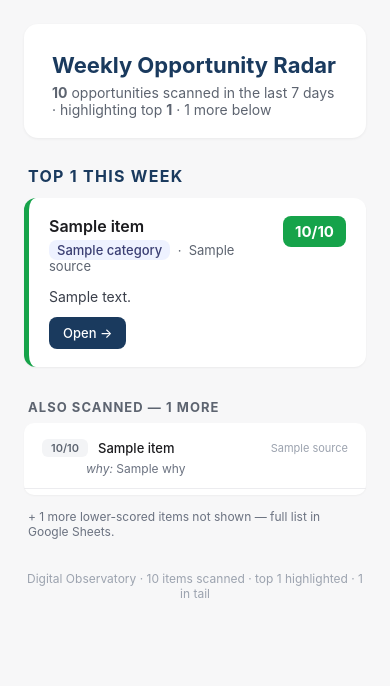
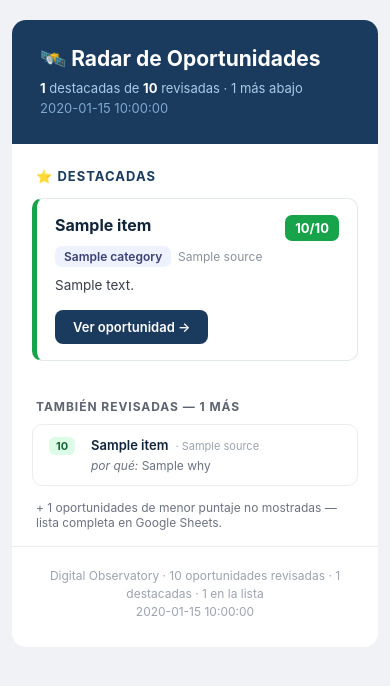
Before and after one commit to HesusG/digital-observatory, a Python web app: template observatory/outputs/templates/weekly_digest.html in a window 390 px wide. Shown: the top 686 px of the page. Run offline with Jinja, Linux system fonts and the light colour scheme; the template is opened without the code that fills it: most values are stand-ins (such as "Sample title", 1, 10 or a date in 2020).

Commit message:
fix(email): exclude 0/10 noise from highlights + redesigned Spanish template
- render_weekly_digest now ranks only score>0 items, so the top no longer
  shows unevaluated 0/10 entries (the reported bug). Plain-text fallback too.
- New table-based, Gmail-safe, mobile-friendly Spanish template (header band,
  scored cards with CTA, compact tail with why, empty state) + generated_at
  (CDMX) in header/footer.

Co-Authored-By: Claude Opus 4.8 (1M context) <noreply@anthropic.com>

```diff
--- a/observatory/outputs/templates/weekly_digest.html
+++ b/observatory/outputs/templates/weekly_digest.html
@@ -1,72 +1,138 @@
 <!DOCTYPE html>
-<html>
+<html lang="es">
 <head>
   <meta charset="UTF-8">
-  <title>Weekly Opportunity Radar</title>
+  <meta name="viewport" content="width=device-width, initial-scale=1.0">
+  <title>Radar de Oportunidades</title>
 </head>
-<body style="font-family: -apple-system, BlinkMacSystemFont, 'Segoe UI', Helvetica, Arial, sans-serif; max-width: 760px; margin: 0 auto; background: #f7f7f8; color: #1c1c1f; padding: 24px;">
+<body style="margin:0; padding:0; background:#f0f2f5; -webkit-text-size-adjust:100%;">
 
-  <div style="background:#ffffff; border-radius:14px; padding:28px 28px 20px 28px; box-shadow:0 1px 3px rgba(0,0,0,0.06);">
-    <h1 style="margin:0 0 6px 0; color:#1a3a5e; font-size:22px;">Weekly Opportunity Radar</h1>
-    <p style="margin:0; color:#5d6470; font-size:14px;">
-      <strong>{{ total }}</strong> opportunities scanned in the last 7 days · highlighting top <strong>{{ top_count }}</strong>
-      {% if rest_count > 0 %}· {{ rest_count }} more below{% endif %}
-    </p>
+  <div style="display:none; max-height:0; overflow:hidden; opacity:0; font-size:1px; line-height:1px; color:#f0f2f5;">
+    {{ top_count }} oportunidades destacadas de {{ total }} revisadas. {{ generated_at }}
   </div>
 
-  <!-- ────────────────  TOP 10 HIGHLIGHTS  ──────────────── -->
+  <table role="presentation" width="100%" cellpadding="0" cellspacing="0" border="0" style="background:#f0f2f5; padding:20px 12px;">
+    <tr>
+      <td align="center">
+        <table role="presentation" width="600" cellpadding="0" cellspacing="0" border="0" style="width:100%; max-width:600px; margin:0 auto;">
+
+          <tr>
+            <td style="background:#1a3a5e; border-radius:14px 14px 0 0; padding:26px 28px;">
+              <h1 style="margin:0; color:#ffffff; font-family:-apple-system,BlinkMacSystemFont,'Segoe UI',Helvetica,Arial,sans-serif; font-size:21px; font-weight:700;">
+                🛰️ Radar de Oportunidades
+              </h1>
+              <p style="margin:8px 0 0 0; color:#aacbe8; font-family:-apple-system,BlinkMacSystemFont,'Segoe UI',Helvetica,Arial,sans-serif; font-size:13px; line-height:1.5;">
+                <strong style="color:#ffffff;">{{ top_count }}</strong> destacadas de <strong style="color:#ffffff;">{{ total }}</strong> revisadas{% if rest_count > 0 %} · {{ rest_count }} más abajo{% endif %}<br>
+                <span style="color:#7fa8cf;">{{ generated_at }}</span>
+              </p>
+            </td>
+          </tr>
+
+          <tr>
+            <td style="background:#ffffff; padding:24px 20px 8px 20px;">
               {% if top %}
-  <h2 style="margin:28px 0 12px 4px; color:#1a3a5e; font-size:16px; text-transform:uppercase; letter-spacing:0.08em;">Top {{ top_count }} this week</h2>
+              <p style="margin:0 0 14px 4px; color:#1a3a5e; font-family:-apple-system,BlinkMacSystemFont,'Segoe UI',Helvetica,Arial,sans-serif; font-size:13px; font-weight:700; text-transform:uppercase; letter-spacing:0.08em;">
+                ⭐ Destacadas
+              </p>
               {% for item in top %}
-  <div style="background:#ffffff; border-radius:12px; padding:18px 20px; margin-bottom:12px; box-shadow:0 1px 2px rgba(0,0,0,0.05); border-left:5px solid {% if item.score >= 8 %}#16a34a{% elif item.score >= 5 %}#eab308{% else %}#9ca3af{% endif %};">
-    <div style="display:flex; align-items:flex-start; justify-content:space-between; gap:12px;">
-      <div style="flex:1; min-width:0;">
-        <a href="{{ item.url }}" style="font-size:16px; font-weight:600; color:#1c1c1f; text-decoration:none;">{{ item.title }}</a>
-        <p style="margin:6px 0 0 0; font-size:13px; color:#5d6470;">
-          <span style="background:#eef2ff; color:#3b3f73; padding:2px 8px; border-radius:8px; font-weight:500;">{{ item.category }}</span>
-          &nbsp;·&nbsp; {{ item.source }}
+              <table role="presentation" width="100%" cellpadding="0" cellspacing="0" border="0" style="margin-bottom:14px; border:1px solid #e4e7ec; border-left:5px solid {% if item.score >= 8 %}#16a34a{% elif item.score >= 5 %}#eab308{% else %}#9ca3af{% endif %}; border-radius:10px;">
+                <tr>
+                  <td style="padding:16px 18px;">
+                    <table role="presentation" width="100%" cellpadding="0" cellspacing="0" border="0">
+                      <tr>
+                        <td style="vertical-align:top; padding-right:10px;">
+                          <a href="{{ item.url }}" style="font-family:-apple-system,BlinkMacSystemFont,'Segoe UI',Helvetica,Arial,sans-serif; font-size:16px; font-weight:700; color:#10243a; text-decoration:none; line-height:1.35;">{{ item.title }}</a>
+                        </td>
+                        {% if item.score and item.score > 0 %}
+                        <td style="vertical-align:top; width:54px; text-align:right;">
+                          <span style="display:inline-block; background:{% if item.score >= 8 %}#16a34a{% elif item.score >= 5 %}#eab308{% else %}#9ca3af{% endif %}; color:#ffffff; font-family:-apple-system,BlinkMacSystemFont,'Segoe UI',Helvetica,Arial,sans-serif; font-weight:700; font-size:13px; padding:5px 10px; border-radius:7px; white-space:nowrap;">{{ item.score }}/10</span>
+                        </td>
+                        {% endif %}
+                      </tr>
+                    </table>
+                    <p style="margin:8px 0 0 0; font-family:-apple-system,BlinkMacSystemFont,'Segoe UI',Helvetica,Arial,sans-serif; font-size:12px; color:#5d6470;">
+                      {% if item.category %}<span style="background:#eef2ff; color:#3b3f73; padding:3px 9px; border-radius:7px; font-weight:600;">{{ item.category }}</span>&nbsp;&nbsp;{% endif %}<span style="color:#8a909b;">{{ item.source }}</span>
                     </p>
-      </div>
-      <div style="background:{% if item.score >= 8 %}#16a34a{% elif item.score >= 5 %}#eab308{% else %}#9ca3af{% endif %}; color:white; font-weight:700; font-size:15px; padding:6px 12px; border-radius:8px; white-space:nowrap;">
-        {{ item.score }}/10
-      </div>
-    </div>
                     {% if item.summary %}
-    <p style="margin:12px 0 0 0; font-size:14px; line-height:1.5; color:#3a3f4a;">{{ item.summary }}</p>
+                    <p style="margin:11px 0 0 0; font-family:-apple-system,BlinkMacSystemFont,'Segoe UI',Helvetica,Arial,sans-serif; font-size:13.5px; line-height:1.55; color:#3a3f4a;">{{ item.summary }}</p>
                     {% endif %}
-    <p style="margin:10px 0 0 0;"><a href="{{ item.url }}" style="display:inline-block; padding:8px 14px; background:#1a3a5e; color:white; text-decoration:none; border-radius:8px; font-size:13px; font-weight:500;">Open →</a></p>
-  </div>
+                    <table role="presentation" cellpadding="0" cellspacing="0" border="0" style="margin-top:14px;">
+                      <tr>
+                        <td style="background:#1a3a5e; border-radius:8px;">
+                          <a href="{{ item.url }}" style="display:inline-block; padding:9px 18px; font-family:-apple-system,BlinkMacSystemFont,'Segoe UI',Helvetica,Arial,sans-serif; color:#ffffff; text-decoration:none; font-size:13px; font-weight:600;">Ver oportunidad →</a>
+                        </td>
+                      </tr>
+                    </table>
+                  </td>
+                </tr>
+              </table>
               {% endfor %}
               {% endif %}
 
-  <!-- ────────────────  LONG-TAIL ROW LIST  ──────────────── -->
+              {% if not top %}
+              <p style="margin:20px 4px; font-family:-apple-system,BlinkMacSystemFont,'Segoe UI',Helvetica,Arial,sans-serif; font-size:14px; color:#5d6470; text-align:center;">
+                No hay oportunidades destacadas en este periodo.
+              </p>
+              {% endif %}
+            </td>
+          </tr>
+
           {% if rest %}
-  <h2 style="margin:32px 0 8px 4px; color:#5d6470; font-size:13px; text-transform:uppercase; letter-spacing:0.08em;">Also scanned — {{ rest_count }} more</h2>
-  <div style="background:#ffffff; border-radius:10px; padding:6px 0; box-shadow:0 1px 2px rgba(0,0,0,0.04);">
+          <tr>
+            <td style="background:#ffffff; padding:16px 20px 8px 20px;">
+              <p style="margin:0 0 10px 4px; color:#5d6470; font-family:-apple-system,BlinkMacSystemFont,'Segoe UI',Helvetica,Arial,sans-serif; font-size:12px; font-weight:700; text-transform:uppercase; letter-spacing:0.08em;">
+                También revisadas — {{ rest_count }} más
+              </p>
+              <table role="presentation" width="100%" cellpadding="0" cellspacing="0" border="0" style="border:1px solid #ececef; border-radius:10px;">
                 {% for item in rest %}
-    <div style="padding:10px 18px; border-bottom:1px solid #ececef;">
-      <div style="display:flex; align-items:center; gap:10px;">
-        <span style="background:#f3f4f6; color:#5d6470; font-weight:600; font-size:11px; padding:2px 7px; border-radius:6px; min-width:32px; text-align:center;">{{ item.score }}/10</span>
-        <a href="{{ item.url }}" style="flex:1; min-width:0; font-size:13px; color:#1c1c1f; text-decoration:none; font-weight:500; overflow:hidden; text-overflow:ellipsis; white-space:nowrap;">{{ item.title }}</a>
-        <span style="font-size:11px; color:#9ca3af; white-space:nowrap;">{{ item.source }}</span>
-      </div>
+                <tr>
+                  <td style="padding:11px 16px; {% if not loop.last %}border-bottom:1px solid #f0f1f3;{% endif %}">
+                    <table role="presentation" width="100%" cellpadding="0" cellspacing="0" border="0">
+                      <tr>
+                        {% if item.score and item.score > 0 %}
+                        <td style="width:42px; vertical-align:top;">
+                          <span style="display:inline-block; background:{% if item.score >= 8 %}#dcfce7{% elif item.score >= 5 %}#fef9c3{% else %}#f3f4f6{% endif %}; color:{% if item.score >= 8 %}#166534{% elif item.score >= 5 %}#854d0e{% else %}#5d6470{% endif %}; font-family:-apple-system,BlinkMacSystemFont,'Segoe UI',Helvetica,Arial,sans-serif; font-weight:700; font-size:11px; padding:2px 7px; border-radius:6px; text-align:center; white-space:nowrap;">{{ item.score }}</span>
+                        </td>
+                        {% endif %}
+                        <td style="vertical-align:top;">
+                          <a href="{{ item.url }}" style="font-family:-apple-system,BlinkMacSystemFont,'Segoe UI',Helvetica,Arial,sans-serif; font-size:13px; color:#10243a; text-decoration:none; font-weight:600;">{{ item.title }}</a>
+                          <span style="font-family:-apple-system,BlinkMacSystemFont,'Segoe UI',Helvetica,Arial,sans-serif; font-size:11px; color:#9ca3af;">&nbsp;· {{ item.source }}</span>
                           {% if item.why %}
-      <p style="margin:4px 0 0 44px; font-size:12px; color:#6b7280; line-height:1.4;"><em>why:</em> {{ item.why }}</p>
+                          <p style="margin:3px 0 0 0; font-family:-apple-system,BlinkMacSystemFont,'Segoe UI',Helvetica,Arial,sans-serif; font-size:12px; color:#6b7280; line-height:1.45;"><em>por qué:</em> {{ item.why }}</p>
                           {% endif %}
-    </div>
+                        </td>
+                      </tr>
+                    </table>
+                  </td>
+                </tr>
                 {% endfor %}
-  </div>
+              </table>
+            </td>
+          </tr>
           {% endif %}
 
           {% if overflow_count and overflow_count > 0 %}
-  <p style="margin:14px 4px 0 4px; font-size:12px; color:#6b7280;">
-    + {{ overflow_count }} more lower-scored items not shown — full list in Google Sheets.
+          <tr>
+            <td style="background:#ffffff; padding:6px 24px 16px 24px;">
+              <p style="margin:0; font-family:-apple-system,BlinkMacSystemFont,'Segoe UI',Helvetica,Arial,sans-serif; font-size:12px; color:#6b7280;">
+                + {{ overflow_count }} oportunidades de menor puntaje no mostradas — lista completa en Google Sheets.
               </p>
+            </td>
+          </tr>
           {% endif %}
 
-  <p style="margin:32px 0 0 0; text-align:center; font-size:12px; color:#9ca3af;">
-    Digital Observatory · {{ total }} items scanned · top {{ top_count }} highlighted{% if rest_count %} · {{ rest_count }} in tail{% endif %}
+          <tr>
+            <td style="background:#ffffff; border-radius:0 0 14px 14px; padding:20px 24px 26px 24px; border-top:1px solid #ececef;">
+              <p style="margin:0; text-align:center; font-family:-apple-system,BlinkMacSystemFont,'Segoe UI',Helvetica,Arial,sans-serif; font-size:12px; color:#9ca3af; line-height:1.5;">
+                Digital Observatory · {{ total }} oportunidades revisadas · {{ top_count }} destacadas{% if rest_count %} · {{ rest_count }} en la lista{% endif %}<br>
+                {{ generated_at }}
               </p>
+            </td>
+          </tr>
 
+        </table>
+      </td>
+    </tr>
+  </table>
 </body>
 </html>
```
Also changed, not shown: observatory/outputs/email.py (+24 -22 lines). Lines whose indentation alone changed are shown as unchanged.
